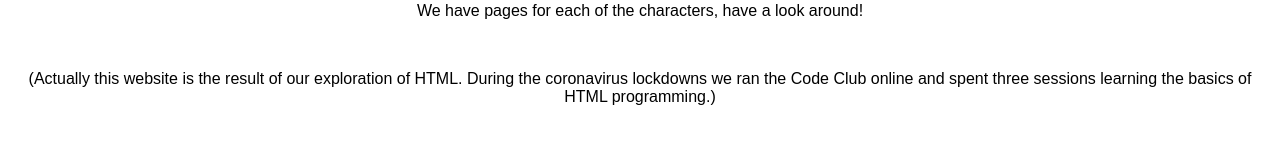
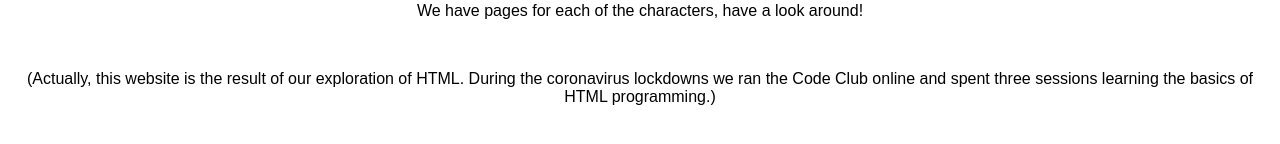
Before and after one commit to WokLibCodeClub/OurWebsite, a plain HTML site: page index.html in a window 1280 px wide. Shown: the part 154-298 px from the top of the page. Drawn offline with Linux system fonts and the light colour scheme.

Commit message:
Update index.html

```diff
--- a/index.html
+++ b/index.html
@@ -26,7 +26,7 @@
       <p>This website is made for fans of the Shrek films!!!</p>
       <p>We have pages for each of the characters, have a look around! </p>
       <br>
-      <p>(Actually this website is the result of our exploration of HTML.
+      <p>(Actually, this website is the result of our exploration of HTML.
         During the coronavirus lockdowns we ran the Code Club online and
         spent three sessions learning the basics of HTML programming.)</p>
     </div>
```
